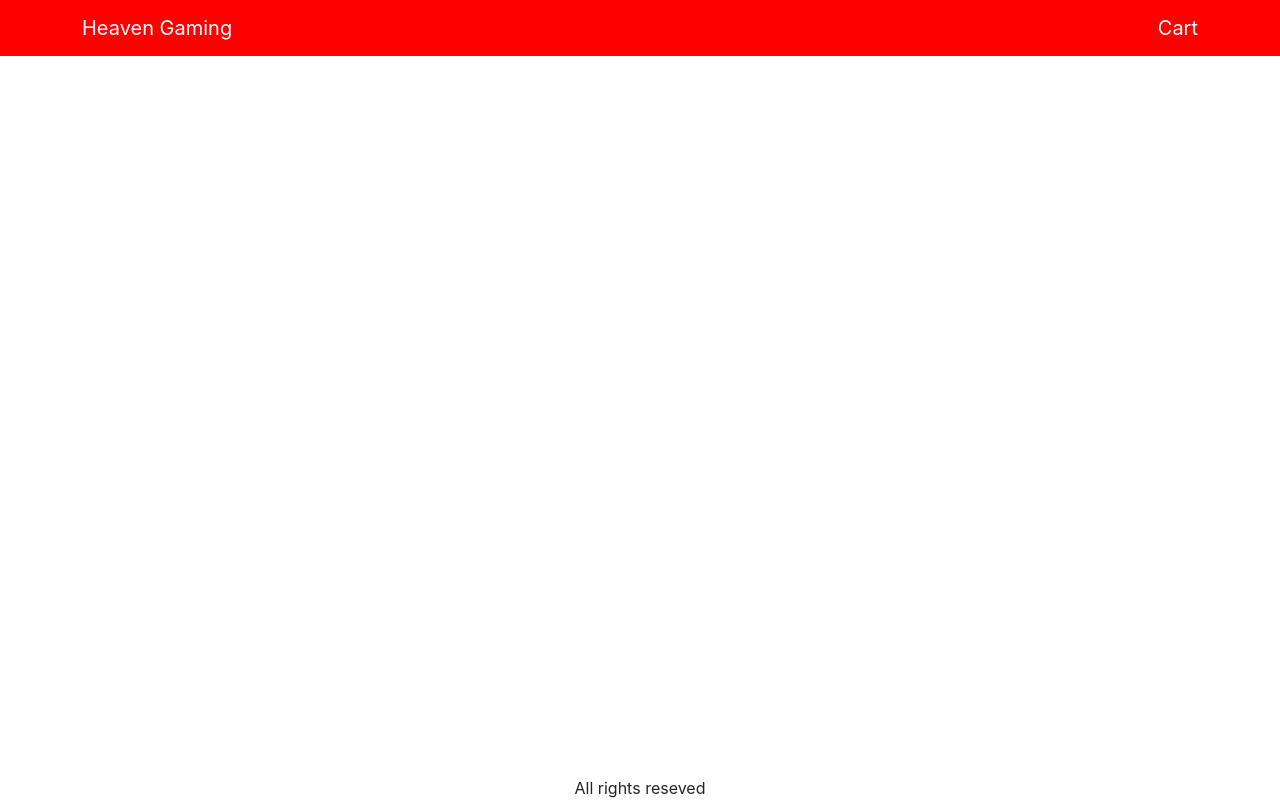
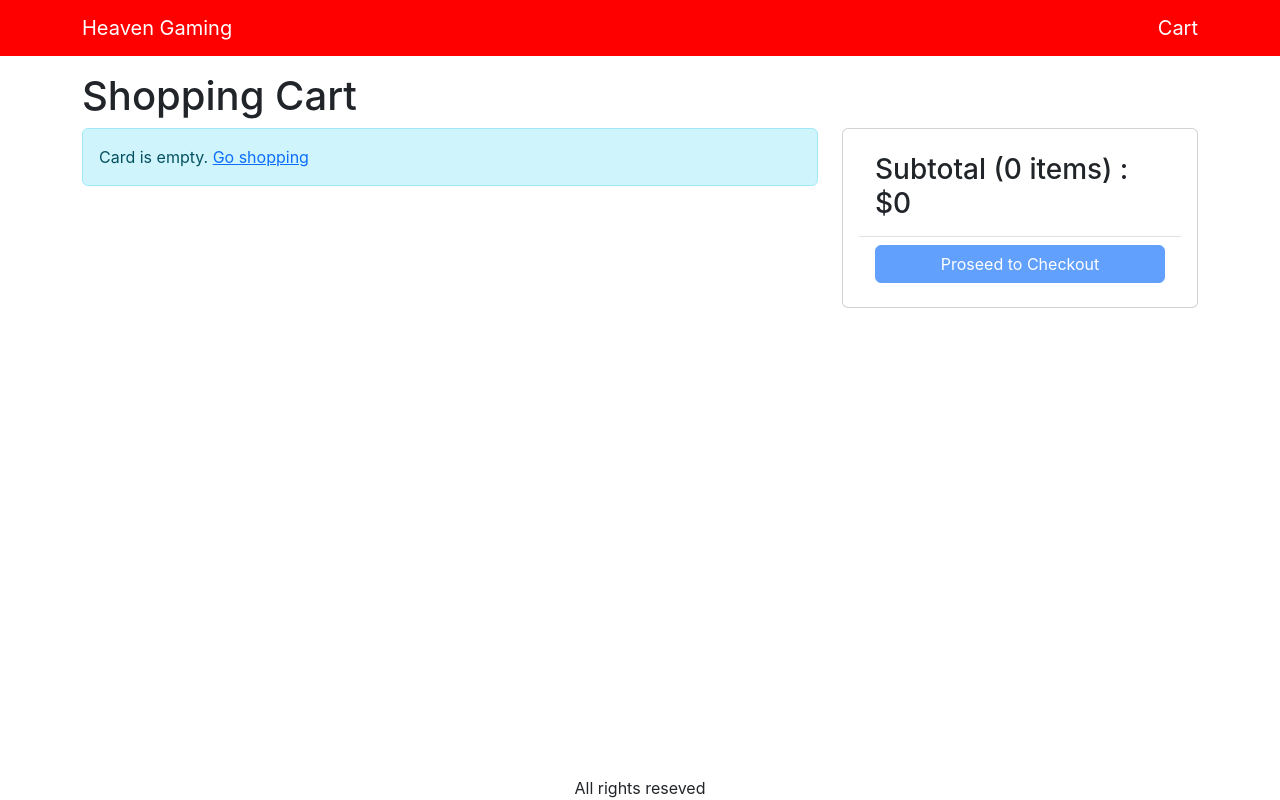
Before and after one commit to TraThanhTu/Website-Ecommerce-about-PC-with-MERN-Stack, a React (Create React App) app in the folder frontend/: page /cart in a window 1280 px wide. Built offline with nearby package versions, Linux system fonts and the light colour scheme.

Commit message:
cart screen

```diff
--- a/frontend/src/App.js
+++ b/frontend/src/App.js
@@ -8,6 +8,10 @@
 import Nav from 'react-bootstrap/esm/Nav';
 import { useContext } from 'react';
 import { Store } from './Store';
+
+import CartScreen from './screens/CartScreen'; {/* Van Ty */}
+
+
 
 function App() {
   const { state } = useContext(Store);
@@ -55,6 +59,11 @@
             <Routes>
               <Route path="/product/:slug" element={<ProductSreen />} />
               <Route path="/" element={<HomeScreen />} />
+
+              {/* Van Ty*/}
+              <Route path="/cart" element={<CartScreen />} />
+              {/*---------*/}
+
             </Routes>
           </Container>
         </main>
--- a/frontend/src/index.css
+++ b/frontend/src/index.css
@@ -98,3 +98,7 @@
   color: black;
   border: 3px solid white;
 }
+
+.img-thumbnail {
+  height: 80px;
+}
--- /dev/null
+++ b/frontend/src/screens/CartScreen.js
@@ -0,0 +1,109 @@
+// Van Ty
+
+import { useContext } from "react";
+import {Store} from '../Store';
+import { Helmet } from "react-helmet-async";
+import Row from 'react-bootstrap/Row';
+import Col from 'react-bootstrap/Col';
+import MessageBox from '../components/MessageBox';
+import ListGroup from 'react-bootstrap/ListGroup';
+import Button from 'react-bootstrap/Button';
+import Card from 'react-bootstrap/Card';
+import {Link} from 'react-router-dom';
+
+
+export default function CartScreen(){
+    const{ state, dispatch: ctxDispath} = useContext(Store);
+    const{
+        cart: {cartItems},
+    } =state;
+    return(
+        <div>
+            <Helmet>
+                <title>Shopping Cart</title>
+            </Helmet>
+            <h1>Shopping Cart</h1>
+            <Row>
+                <Col md={8}>
+                    {cartItems.length === 0 ?(
+                        <MessageBox>
+                        Card is empty. <Link to = '/'> Go shopping</Link>
+                        </MessageBox>
+                        ):
+                        (
+                        <ListGroup>
+                            {cartItems.map((item) => (
+                                <ListGroup.Item key = {item._id}>
+                                    <Row className = 'align-items-center'>
+
+                                        <Col md={4}>
+                                            <img
+                                                src = {item.image}
+                                                alt = {item.name}
+                                                className = 'img-fluid rounder img-thumbnail'
+                                            ></img>{' '}
+                                            <Link to = {`/product/${item.slug}`}> {item.name} </Link>
+                                        </Col>
+
+                                        <Col md={3}>
+
+                                            <Button variant='light' disabled={item.quantity === 1}>
+                                                <i className='fas fa-minus-circle'></i>
+                                            </Button>{' '}
+
+                                            <span>{item.quantity}</span>{' '}
+
+                                            <Button
+                                            variant='light' disabled={item.quantity === item.countInStock}
+                                            >
+                                                <i className='fas fa-plus-circle'></i>
+                                            </Button>{' '}
+
+                                        </Col>
+
+                                        <Col md={3}>${item.price}</Col>
+
+                                        <Col md={2}>
+                                            <Button variant='light'>
+                                                <i className='fas fa-trash'></i>
+                                            </Button>
+                                        </Col>
+                                    </Row>
+                                </ListGroup.Item>
+                            ))}
+                        </ListGroup>
+                        )
+                    }
+                </Col>
+
+                <Col md={4}>
+                    <Card>
+                        <Card.Body>
+                            <ListGroup variant="flush">
+                                <ListGroup.Item>
+                                    <h3>
+                                        Subtotal ({cartItems.reduce((a, c) => a + c.quantity, 0)}{' '}
+                                        items) : $
+                                        {cartItems.reduce((a, c) => a + c.price * c.quantity, 0)}
+                                    </h3>
+                                </ListGroup.Item>
+                                <ListGroup.Item>
+                                    <div className="d-grid">
+                                        <Button
+                                            type="button"
+                                            variant="primary"
+                                            disabled={cartItems.length === 0}
+                                        >
+                                            Proseed to Checkout
+                                        </Button>
+                                    </div>
+                                </ListGroup.Item>
+                            </ListGroup>
+                        </Card.Body>
+                    </Card>
+                </Col>
+
+            </Row>
+        </div>
+    );
+}
--- a/frontend/src/screens/ProductScreen.js
+++ b/frontend/src/screens/ProductScreen.js
@@ -4,7 +4,7 @@
 import Row from 'react-bootstrap/Row';
 import ListGroup from 'react-bootstrap/ListGroup';
 import Rating from '../components/Rating';
-import { useParams } from 'react-router-dom';
+import { useNavigate, useParams } from 'react-router-dom';
 import Card from 'react-bootstrap/Card';
 import Badge from 'react-bootstrap/Badge';
 import Button from 'react-bootstrap/Button';
@@ -27,8 +27,10 @@
   }
 };
 function ProductSreen() {
+  const navigate = useNavigate();
   const params = useParams();
   const { slug } = params;
+
   const [{ loading, error, product }, dispatch] = useReducer(reducer, {
     product: [],
     loading: true,
@@ -55,6 +57,7 @@
     const existItem = cart.cartItems.find((x) => x._id === product._id);
     const quantity = existItem ? existItem.quantity + 1 : 1;
     const { data } = await axios.get(`/api/products/${product._id}`);
+
     if (data.countInStock < quantity) {
       window.alert('Sorry. Product is out of stock');
       return;
@@ -63,6 +66,7 @@
       type: 'CART_ADD_ITEM',
       payload: { ...product, quantity },
     });
+    navigate('/cart');
   };
   return loading ? (
     <LoadingBox />
--- a/frontend/src/screens/a.html
+++ /dev/null
@@ -1,3 +0,0 @@
-<div>
-    <h3>ml</h3>
-</div>
```
